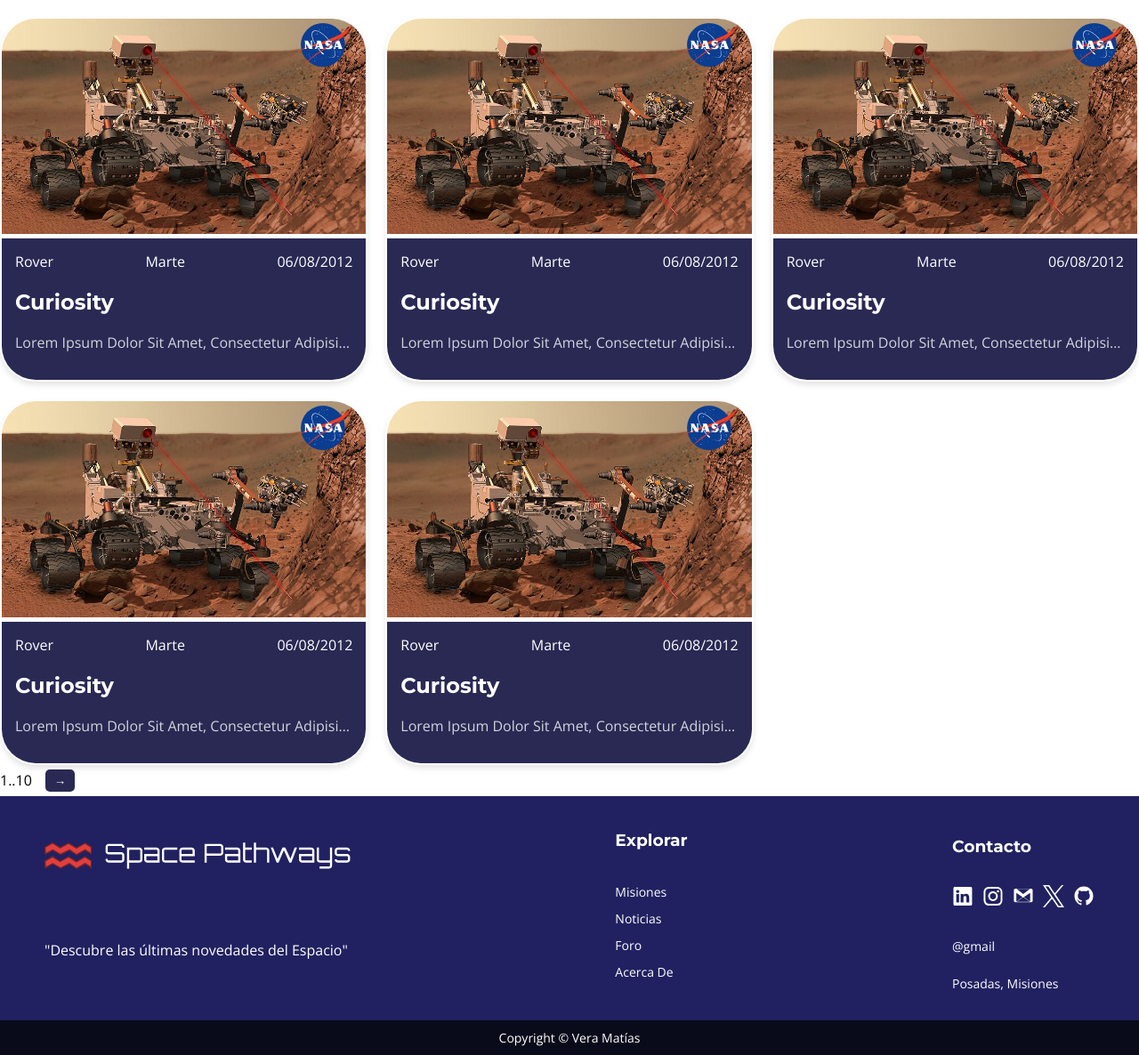
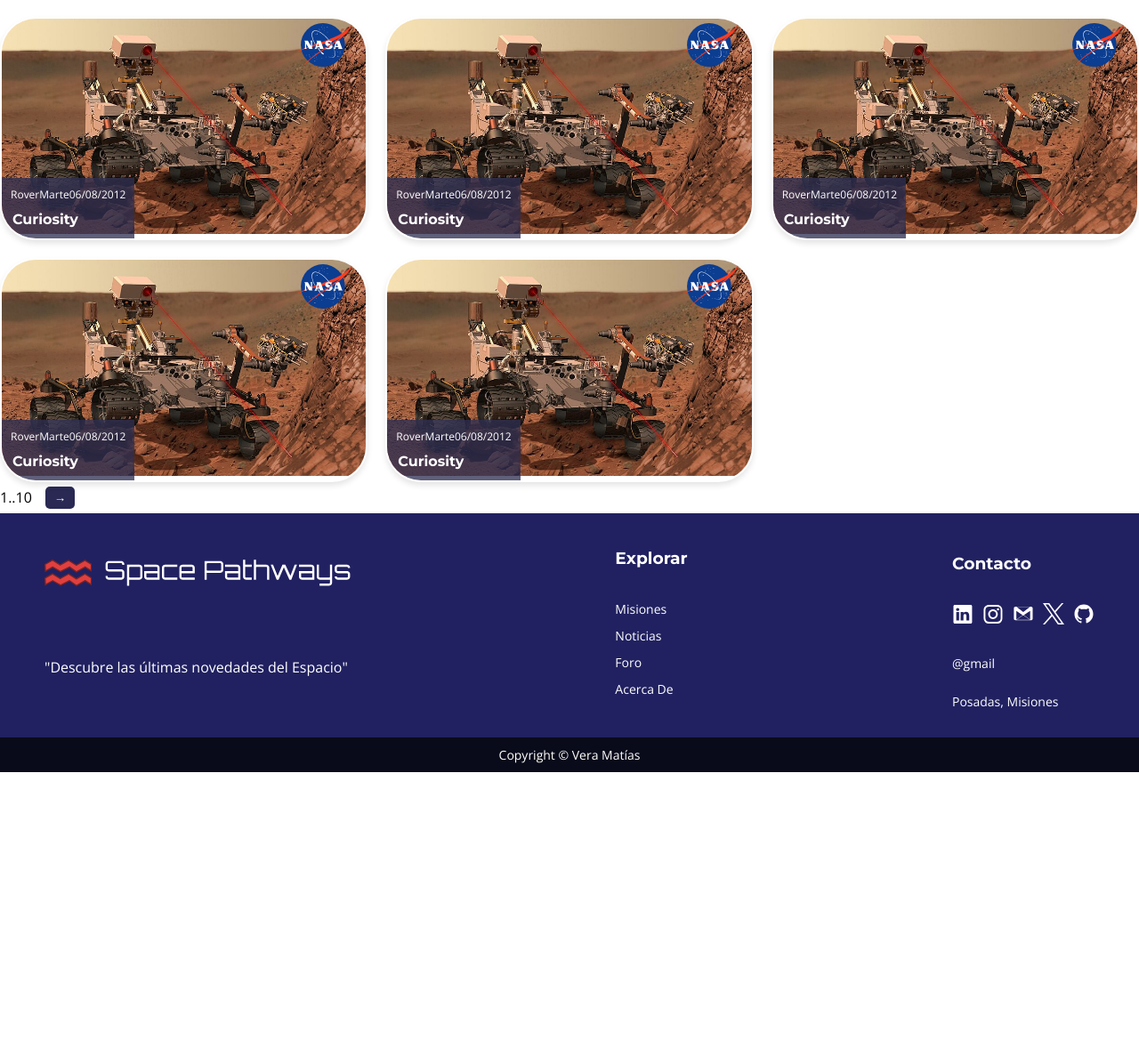
Before and after one commit to VeraMatiasE/Proyecto-Paradigmas-III, a PHP site: page /missions.html in a window 1280 px wide. Shown: the part 214-1400 px from the top of the page at 89% size. After the commit the page ends 1082 px from the top, so only its background shows below. Run offline with PHP 8.4, Linux system fonts and the light colour scheme.

Commit message:
Changed style in mission card

```diff
--- a/src/missions.html
+++ b/src/missions.html
@@ -84,10 +84,6 @@
               <span>06/08/2012</span>
             </div>
             <h2>Curiosity</h2>
-            <p>
-              Lorem Ipsum Dolor Sit Amet, Consectetur Adipisicing Elit. Mauris
-              Nec Odio Vulputate, Porttitor Diam Ut, Tincidunt...
-            </p>
           </div>
         </div>
 
@@ -110,10 +106,6 @@
               <span>06/08/2012</span>
             </div>
             <h2>Curiosity</h2>
-            <p>
-              Lorem Ipsum Dolor Sit Amet, Consectetur Adipisicing Elit. Mauris
-              Nec Odio Vulputate, Porttitor Diam Ut, Tincidunt...
-            </p>
           </div>
         </div>
 
@@ -136,10 +128,6 @@
               <span>06/08/2012</span>
             </div>
             <h2>Curiosity</h2>
-            <p>
-              Lorem Ipsum Dolor Sit Amet, Consectetur Adipisicing Elit. Mauris
-              Nec Odio Vulputate, Porttitor Diam Ut, Tincidunt...
-            </p>
           </div>
         </div>
 
@@ -163,10 +151,6 @@
                 <span>06/08/2012</span>
               </div>
               <h2>Curiosity</h2>
-              <p>
-                Lorem Ipsum Dolor Sit Amet, Consectetur Adipisicing Elit. Mauris
-                Nec Odio Vulputate, Porttitor Diam Ut, Tincidunt...
-              </p>
             </div>
           </a>
         </div>
@@ -190,10 +174,6 @@
               <span>06/08/2012</span>
             </div>
             <h2>Curiosity</h2>
-            <p>
-              Lorem Ipsum Dolor Sit Amet, Consectetur Adipisicing Elit. Mauris
-              Nec Odio Vulputate, Porttitor Diam Ut, Tincidunt...
-            </p>
           </div>
         </div>
       </div>
--- a/src/styles/gridmissions.css
+++ b/src/styles/gridmissions.css
@@ -1,7 +1,6 @@
 :root {
   --border-grid: 40px;
-  --font-size-p: 16px;
-  --description-color: #d1d5db;
+  --font-size-p: 12px;
   --border-color: #4c5df6;
 }
 
@@ -41,6 +40,7 @@
   box-shadow: 0px 4px 6px rgba(0, 0, 0, 0.1);
   overflow: hidden;
   border: 2px solid transparent;
+  position: relative;
 }
 
 .mission-card:hover {
@@ -71,16 +71,12 @@
 
 .mission-details {
   padding: 15px;
-  background-color: #292954;
+  background-color: #303053c4;
   color: white;
-}
-
-.mission-details p {
-  font-size: var(--font-size-p);
-  color: var(--description-color);
-  text-overflow: ellipsis;
-  white-space: nowrap;
-  overflow: hidden;
+  position: absolute;
+  width: -moz-available;
+  bottom: 0;
+  padding: 10px;
 }
 
 .mission-info {
@@ -88,6 +84,11 @@
   justify-content: space-between;
   margin-bottom: 10px;
   font-size: var(--font-size-p);
+}
+
+.mission-details h2 {
+  font-size: 16px;
+  margin: 2px;
 }
 
 .pagination {
```
